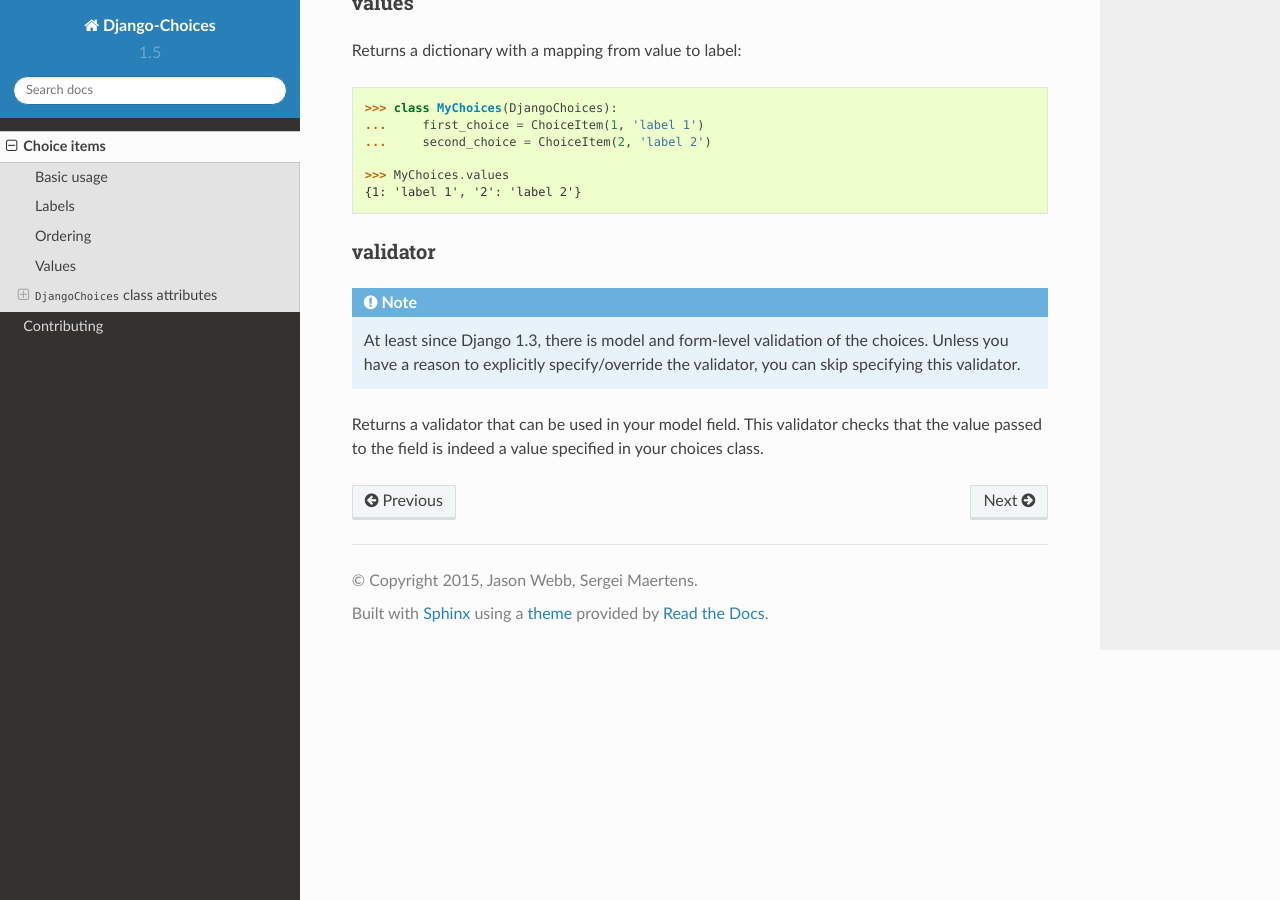
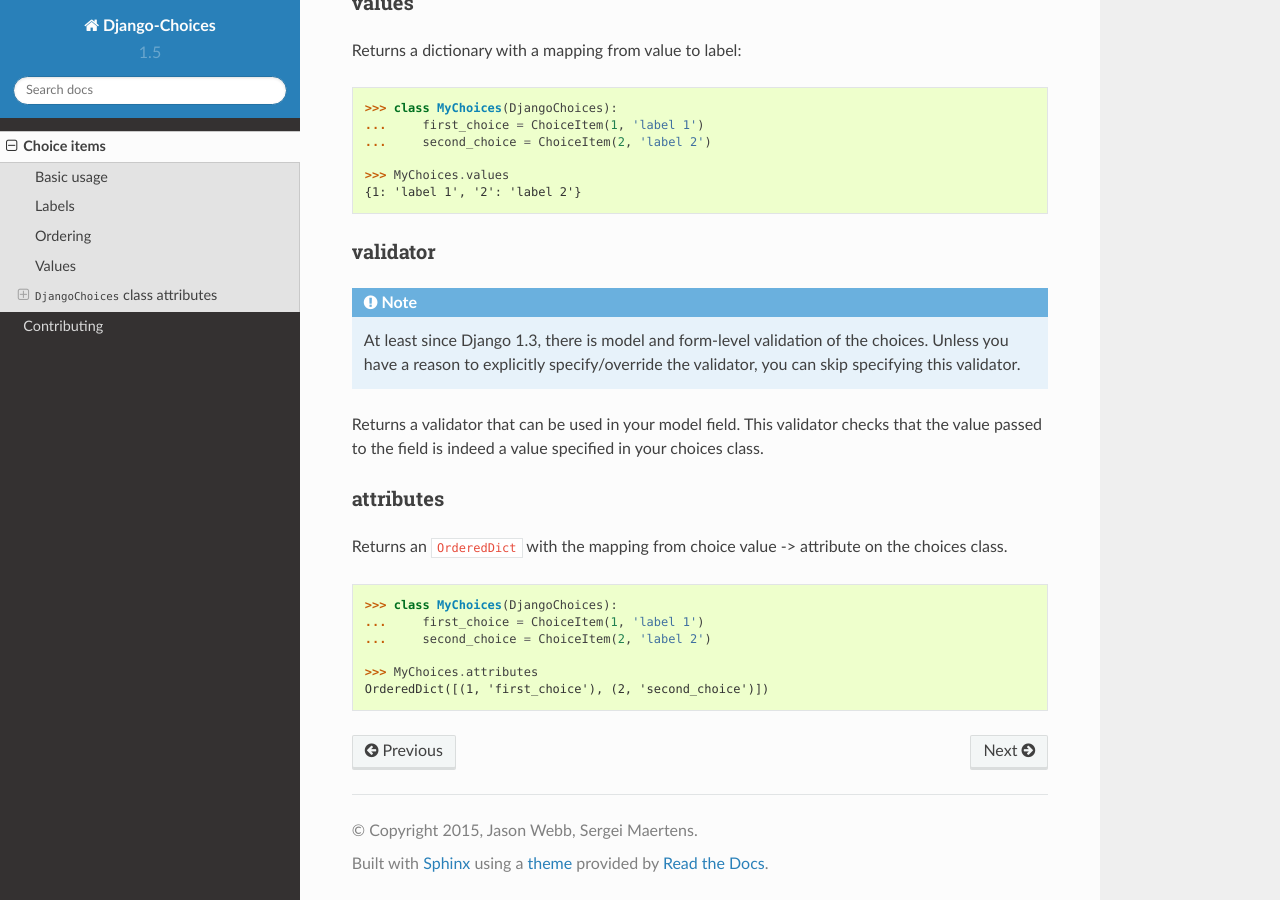
Before and after one commit to bigjason/django-choices, a Sphinx documentation site: the page built from docs/choices.rst, in a window 1280 px wide and 900 px high, scrolled down 2655 px. Built offline with Sphinx 7.4.7 and the Read the Docs theme 2.0.0, drawn with Linux system fonts in a browser that asks for light colours.

Commit message:
update docs

```diff
--- a/docs/choices.rst
+++ b/docs/choices.rst
@@ -179,3 +179,18 @@
 Returns a validator that can be used in your model field. This validator checks
 that the value passed to the field is indeed a value specified in your choices
 class.
+
+attributes
+++++++++++
+
+Returns an ``OrderedDict`` with the mapping from choice value -> attribute
+on the choices class.
+
+.. code-block:: python
+
+    >>> class MyChoices(DjangoChoices):
+    ...     first_choice = ChoiceItem(1, 'label 1')
+    ...     second_choice = ChoiceItem(2, 'label 2')
+
+    >>> MyChoices.attributes
+    OrderedDict([(1, 'first_choice'), (2, 'second_choice')])
```
